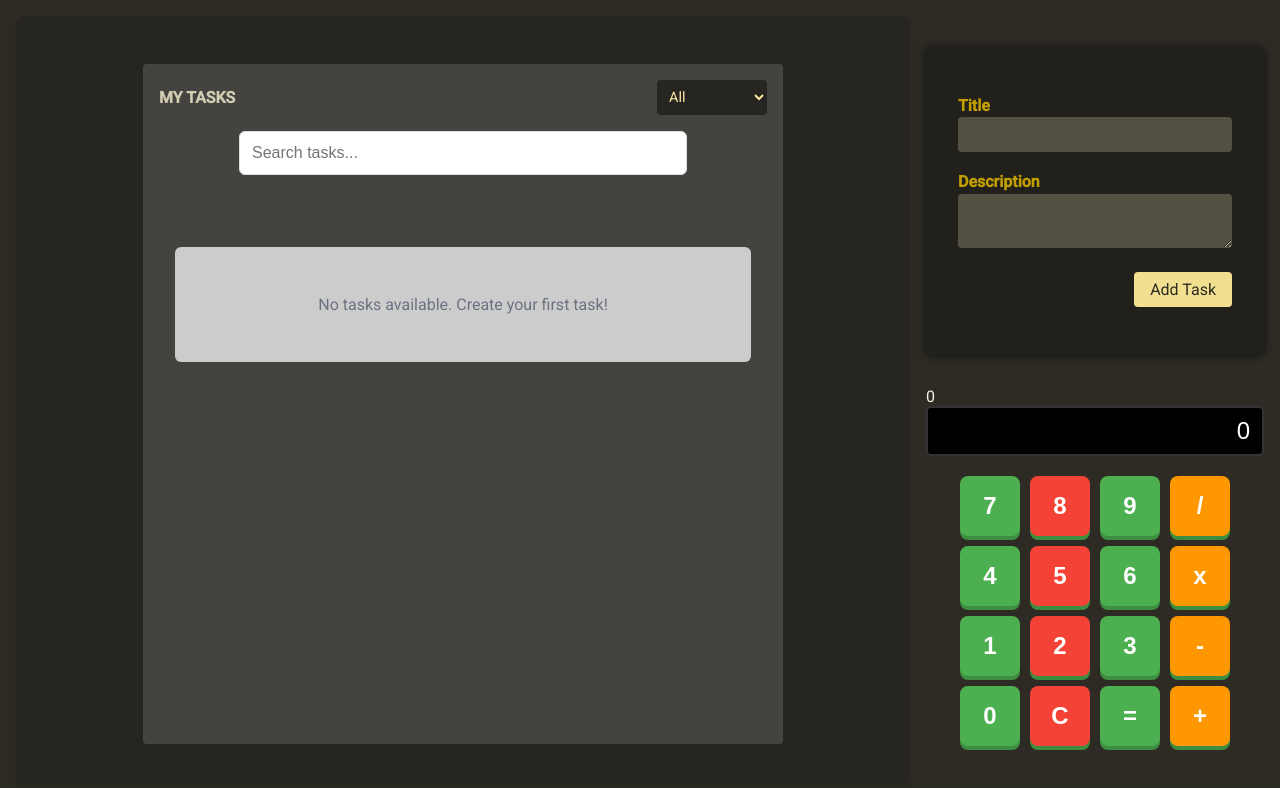
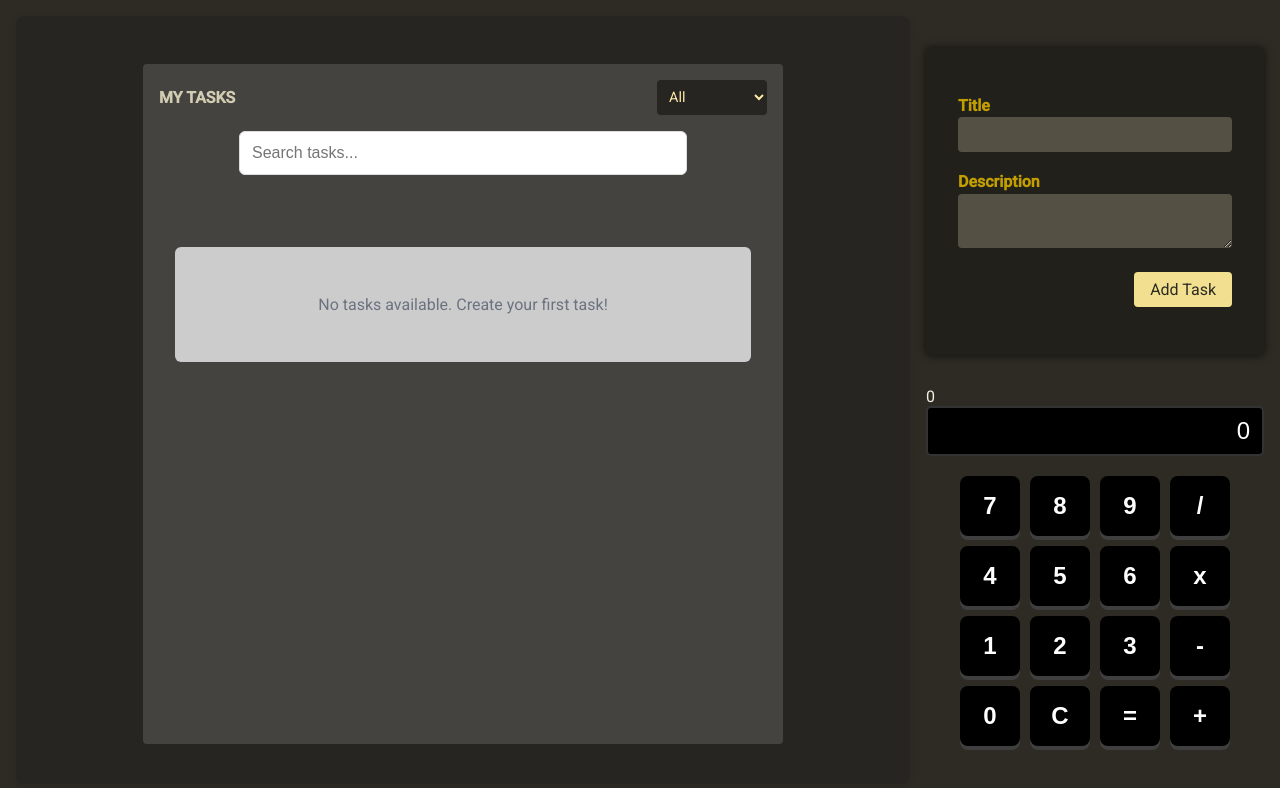
Before and after one commit to albindavidc/task-manager-angular-v3, an Angular app: page /home in a window 1280 px wide. Shown: the top 788 px of the page. Built offline with nearby package versions, Linux system fonts and the light colour scheme.

Commit message:
updated ui

```diff
--- a/src/app/calculator/logic/logic.component.css
+++ b/src/app/calculator/logic/logic.component.css
@@ -20,41 +20,41 @@
   font-size: 1.5rem;
   font-weight: bold;
   color: #fff;
-  background-color: #4caf50; /* Green background */
+  background-color: #000000; /* Green background */
   border: none;
   border-radius: 8px;
   cursor: pointer;
-  box-shadow: 0 4px #3e8e41;
+  box-shadow: 0 4px #3f3f3f;
   transition: all 0.2s ease-in-out;
 }
 
 /* Hover Effect for Buttons */
 .buttons button:hover {
-  background-color: #45a049;
+  background-color: #000000;
   transform: scale(1.05);
 }
 
 /* Active Button Style */
 .buttons button:active {
-  background-color: #367c39;
-  box-shadow: 0 2px #2c5c2d;
+  background-color: #000000;
+  box-shadow: 0 2px #000000;
   transform: translateY(2px);
 }
 
 /* Clear and Equals Buttons */
 .buttons button:nth-child(2), /* 'C' */
   .buttons button:nth-child(3) /* '=' */ {
-  background-color: #f44336; /* Red background */
+  background-color: #000000; /* Red background */
 }
 
 .buttons button:nth-child(2):hover, /* 'C' hover */
   .buttons button:nth-child(3):hover /* '=' hover */ {
-  background-color: #e53935;
+  background-color: #000000;
 }
 
 .buttons button:nth-child(2):active, /* 'C' active */
   .buttons button:nth-child(3):active /* '=' active */ {
-  background-color: #d32f2f;
+  background-color: #000000;
 }
 
 /* Operation Buttons */
@@ -62,21 +62,21 @@
   .buttons button:nth-child(8), /* '*' */
   .buttons button:nth-child(12), /* '-' */
   .buttons button:nth-child(16) /* '+' */ {
-  background-color: #ff9800; /* Orange background */
+  background-color: #000000; /* Orange background */
 }
 
 .buttons button:nth-child(4):hover,
 .buttons button:nth-child(8):hover,
 .buttons button:nth-child(12):hover,
 .buttons button:nth-child(16):hover {
-  background-color: #fb8c00;
+  background-color: #000000;
 }
 
 .buttons button:nth-child(4):active,
 .buttons button:nth-child(8):active,
 .buttons button:nth-child(12):active,
 .buttons button:nth-child(16):active {
-  background-color: #f57c00;
+  background-color: #000000;
 }
 
 /* Responsive Design */
```
